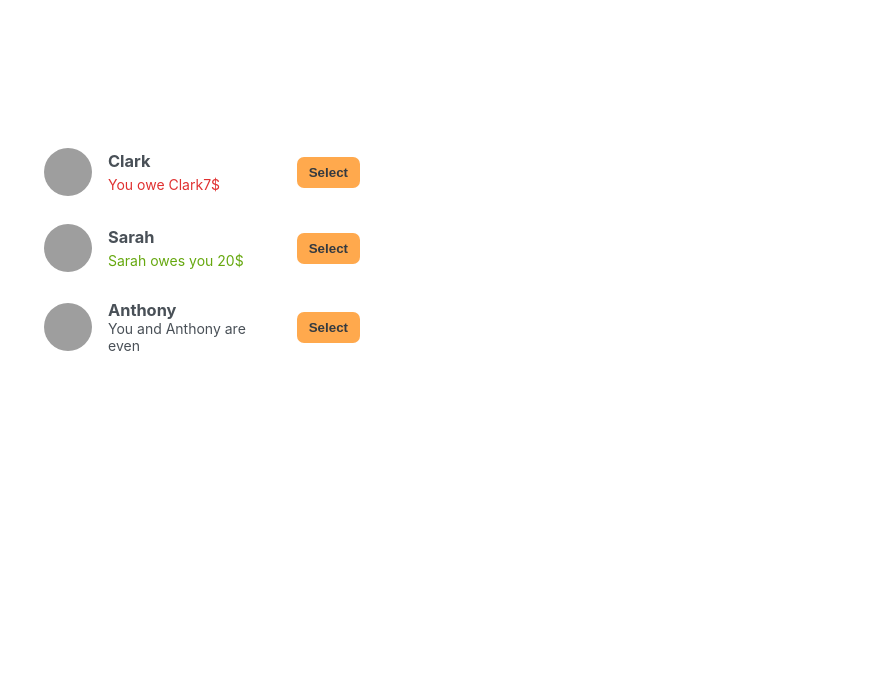
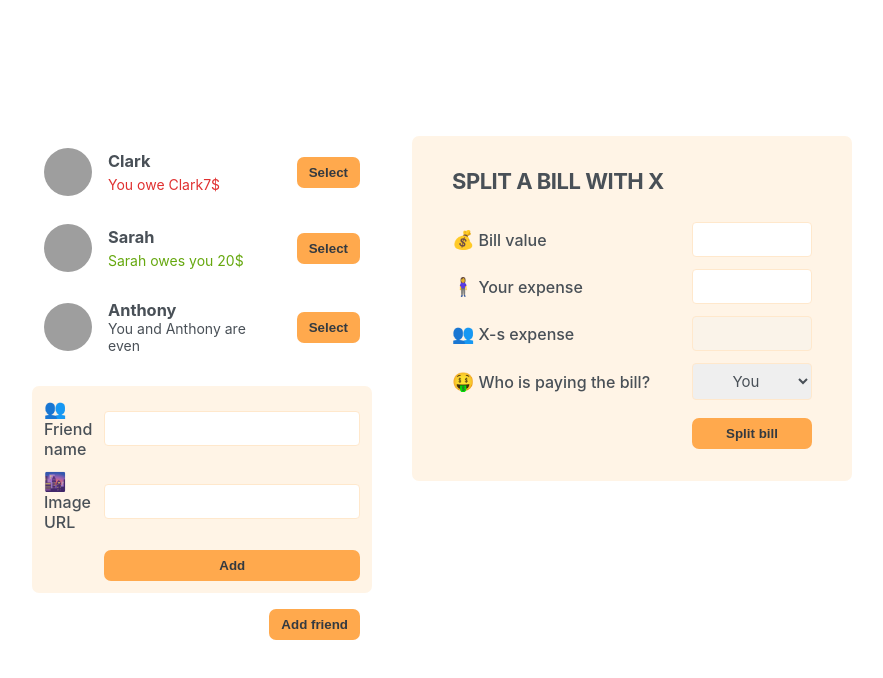
Before and after one commit to KnarikMuradyan/Eat_-_Split, a React (Create React App) app: page / in a window 1280 px wide. Shown: the top 678 px of the page, without its empty margins (198-1081 px from the left). Built offline with nearby package versions, Linux system fonts and the light colour scheme; grey boxes are pictures that could not be loaded.

Commit message:
Made Forms in App.js  like a components

```diff
--- a/src/App.js
+++ b/src/App.js
@@ -25,7 +25,11 @@
     <div className="app">
       <div className="sidebar">
         <FriendsList />
+        <FormaddFriend />
+        <Button>Add friend</Button>
       </div>
+      <FormSplitBill />
+
     </div>
   )
 };
@@ -64,7 +68,52 @@
           You and {friend.name} are even
         </p>}
 
-    <button className="button">Select</button>
+      <Button>Select</Button>
     </li>
   )
 }
+function Button({ children }) {
+
+  return <button className="button">{children}</button>
+
+}
+
+function FormaddFriend() {
+
+  return <form className="form-add-friend">
+
+    <label>👥Friend name</label>
+    <input type="text" />
+
+    <label>🌆Image URL</label>
+    <input type="text" />
+
+    <Button>Add</Button>
+  </form>
+}
+
+function FormSplitBill() {
+  return <form className="form-split-bill">
+    <h2> Split a bill with X</h2>
+
+    <label>💰Bill value</label>
+    <input type="text" />
+
+    <label>🧍‍♀️Your expense</label>
+    <input type="text" />
+
+    <label>👥X-s expense</label>
+    <input type="text" disabled />
+
+    <label>🤑Who is paying the bill?</label>
+    <select>
+      <option value="user">You</option>
+      <option value="friend">X</option>
+    </select>
+
+    <Button>Split bill</Button>
+
+
+
+  </form>
+}
```
